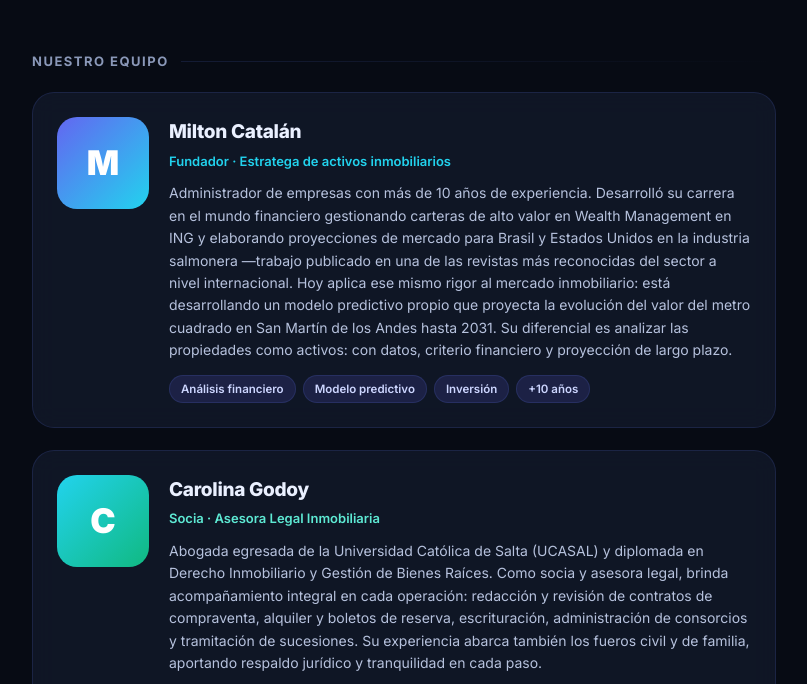
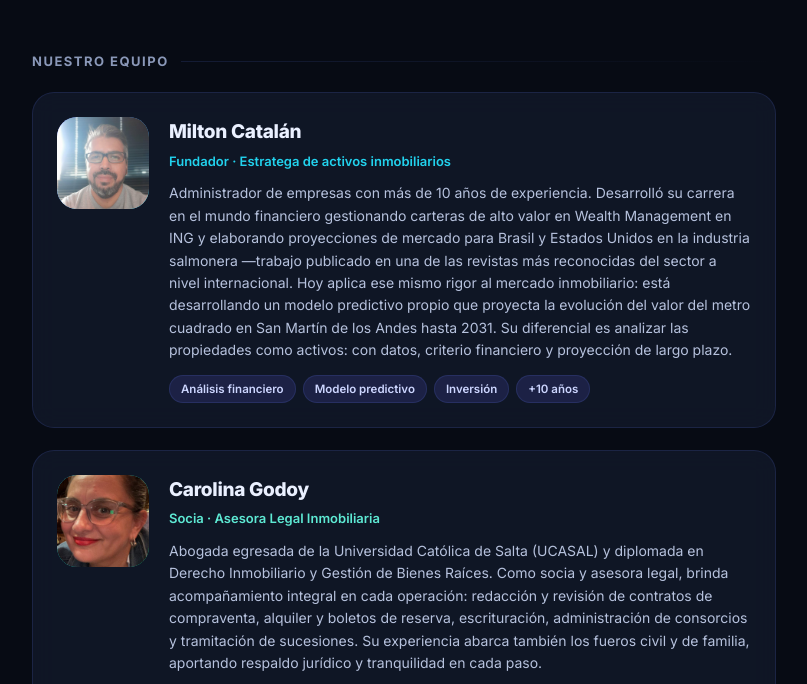
Before and after one commit to MiltonCat/linktree, a plain HTML site: page nosotros.html in a window 1280 px wide. Shown: the part 1391-2075 px from the top of the page, without its empty margins (236-1043 px from the left). Drawn offline with Linux system fonts and the light colour scheme.

Commit message:
Add files via upload

```diff
--- a/nosotros.html
+++ b/nosotros.html
@@ -174,8 +174,7 @@
 
     <!-- ===== BIO MILTON ===== -->
     <div class="bio m">
-      <!-- Para usar foto: reemplaza la "M" por <img src="milton.webp" alt="Milton Catalán"> -->
-      <div class="pic">M</div>
+      <div class="pic"><img src="milton.jpg" alt="Milton Catalán" /></div>
       <div class="info">
         <h3>Milton Catalán</h3>
         <div class="pos">Fundador · Estratega de activos inmobiliarios</div>
@@ -188,8 +187,7 @@
 
     <!-- ===== BIO ABOGADA: Carolina Godoy ===== -->
     <div class="bio a">
-      <!-- Para usar foto: reemplaza la "C" por <img src="carolina.jpg" alt="Carolina Godoy"> -->
-      <div class="pic">C</div>
+      <div class="pic"><img src="carolina.jpg" alt="Carolina Godoy" /></div>
       <div class="info">
         <h3>Carolina Godoy</h3>
         <div class="pos">Socia · Asesora Legal Inmobiliaria</div>
```
Also changed, not shown: index.html (+1 -2 lines), carolina.jpg (added), milton.jpg (added).
